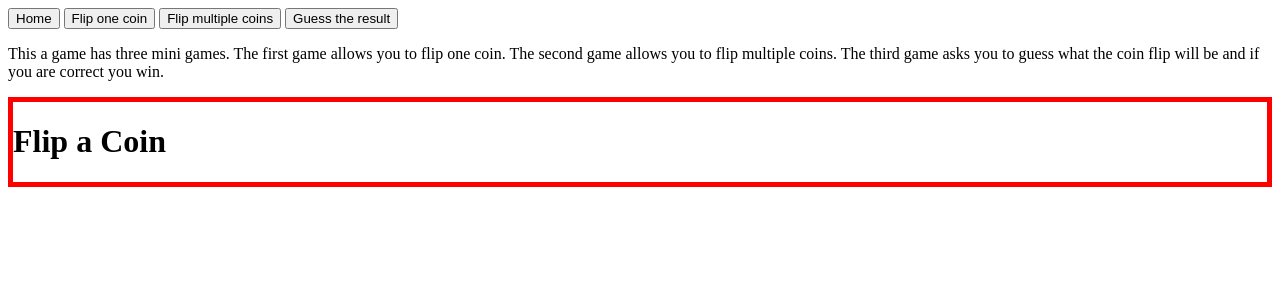
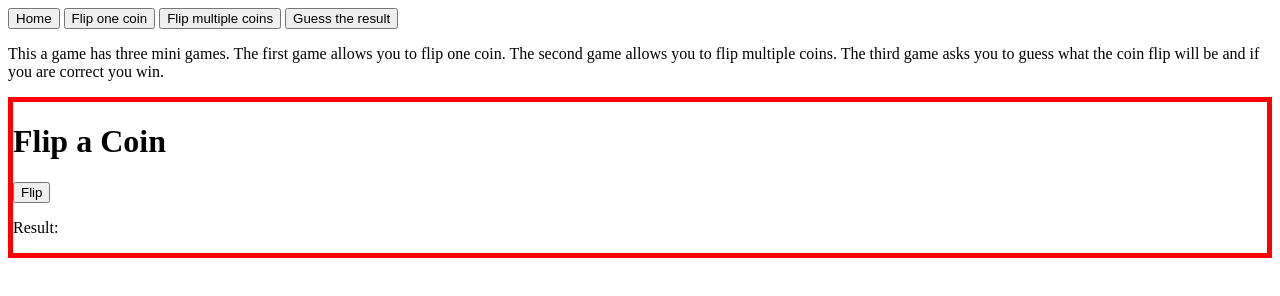
Before and after one commit to comp426-2022-spring/a05-rkjain02, a website: page public/index.html in a window 1280 px wide. Both pictures are taken after a click on the button "Flip one coin". Drawn offline with Linux system fonts and the light colour scheme.

Commit message:
request to app/flip

```diff
--- a/public/index.html
+++ b/public/index.html
@@ -37,10 +37,12 @@
     </div>
     <div id="single" class="hidden">
       <h1>Flip a Coin</h1>
-
+      <button onclick="coinFlip()">Flip</button>
+      <p>Result: <span id="result"></span></p>
     </div>
     <div id="multi" class="hidden">
       <h1>Flip Multiple Coins</h1>
+
     </div>
     <div id="guess" class="hidden">
       <h1>Guess the Result</h1>
--- a/public/main.js
+++ b/public/main.js
@@ -51,8 +51,19 @@ function guessDiv() {
 
 }
 
-
 // Flip one coin and show coin image to match result when button clicked
+function coinFlip() {
+    const response = fetch('http://localhost:5555/app/flip/')
+        .then(function (response) {
+            return response.json();
+        })
+        .then(function (result) {
+            console.log(result);
+            document.getElementById("result").innerHTML = result.flip;
+            //document.getElementById('singleResult').innerHTML = "The coin flip was" + result.flip
+        })
+    //console.log(result)
+}
 
 // Flip multiple coins and show coin images in table as well as summary results
 // Enter number and press button to activate coin flip series
```
Also changed, not shown: 1 other file.
